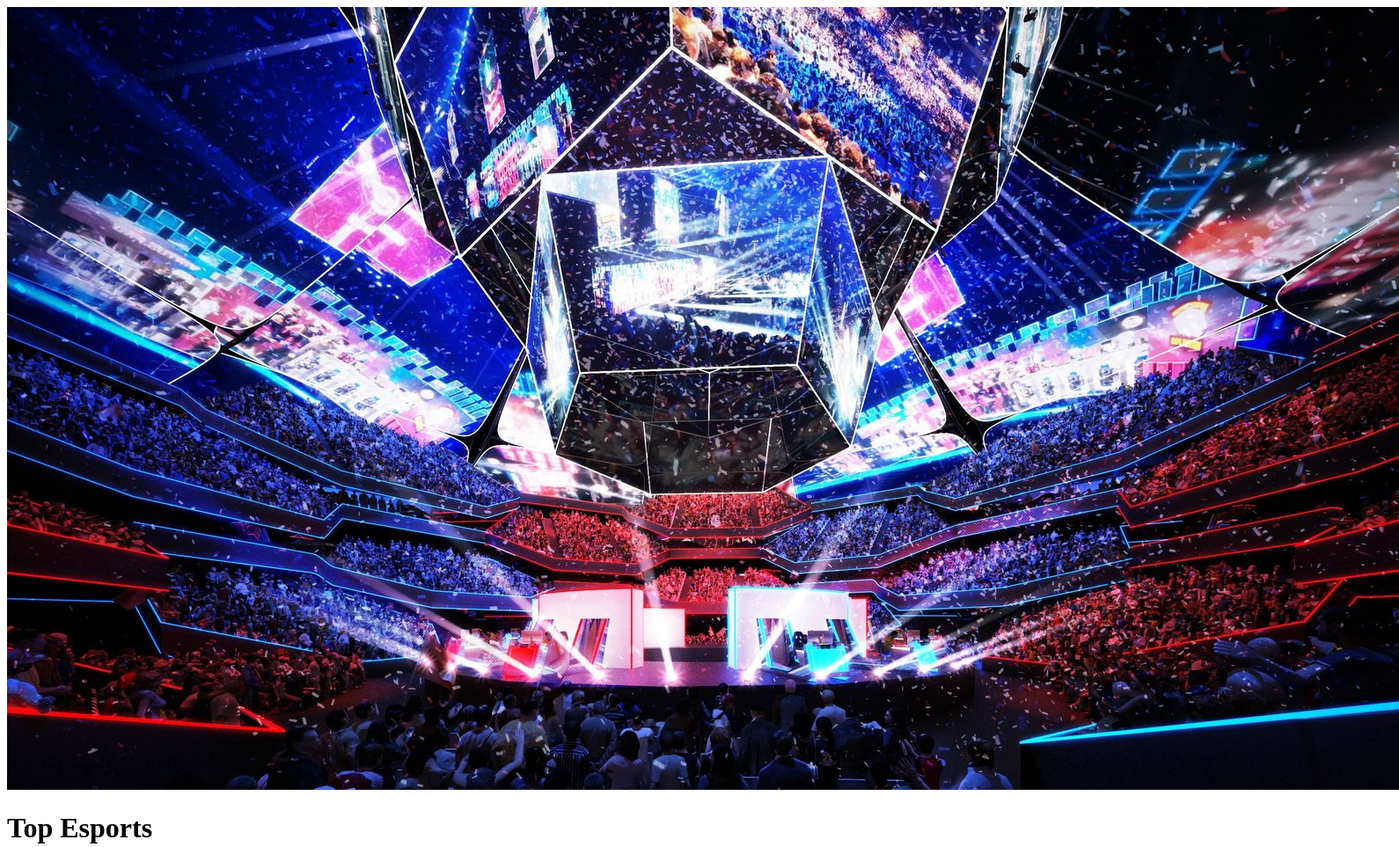
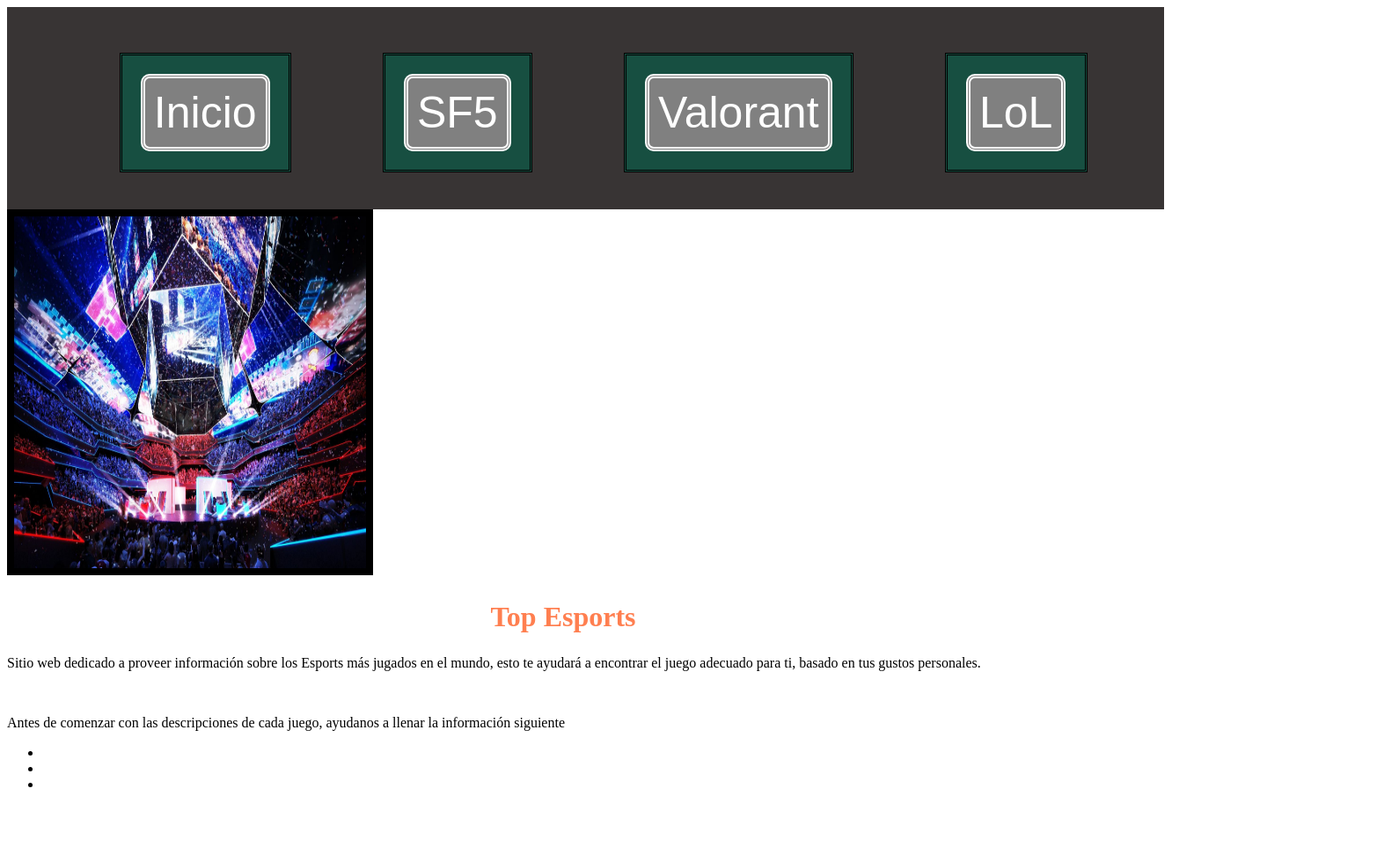
Before and after one commit to Zelyssara/topesports, a plain HTML site: page index.html in a window 1280 px wide. Shown: the top 963 px of the page at 88% size, 1590 px wide, since content can reach past the window. After the commit the page ends 917 px from the top, so only its background shows below. Drawn offline with Linux system fonts and the light colour scheme.

Commit message:
ultimos cambios

```diff
--- a/index.html
+++ b/index.html
@@ -4,12 +4,29 @@
     <meta charset="UTF-8">
     <meta name="viewport" content="width=device-width, initial-scale=1.0">
     <title>Top Esports</title>
+    <link rel="stylesheet" href="style.css">
+
 </head>
 <body>
 
-    <img src="/Esports header.jpg" alt="imagen"/>
 
-    <h1> <strong>Top Esports</strong></h1>
+    <nav id="navega">
+        <ul>
+            <li><a href=index.html>Inicio</a></li>
+            <li><a href=streetfighter.html>SF5</a></li>
+            <li><a href=valorant.html>Valorant</a></li>
+            <li><a href=leagueoflegends.html>LoL</a></li>
+
+        </ul>
+
+    </nav>
+
+
+</nav>
+    <img src="/Esports header.jpg" alt="imagen" style="width: 400px;"/>
+
+    <h1>Top Esports</h1>
+
 
     <p> Sitio web dedicado a proveer información sobre los Esports más jugados en el mundo, esto te ayudará a
         encontrar el juego adecuado para ti, basado en tus gustos personales.
@@ -26,4 +43,6 @@
 </nav>
 
 </body>
+
+
 </html>
--- /dev/null
+++ b/style.css
@@ -0,0 +1,54 @@
+img{
+
+        height: 400px;
+        width: 400%;
+        padding: 0.50rem;
+        display: absolute;
+        background-color: black;
+    }
+
+h1{
+    text-align: center;
+    color:coral;
+    padding: .25rem;
+
+}
+
+#navega{
+    width: 100%;
+    height: 75px 75px;
+    background-color: rgb(56, 52, 52);
+    display: absolute;
+    top: 0px;
+    text-align: center;
+    padding: 1.6rem;
+
+}
+
+#navega li{
+    display: inline-block;
+    list-style: none;
+    margin: 10px 50px 0px 50px;
+    position: relative;
+    background-color: rgba(0, 98, 75, 0.582);
+    font-family: 'Arial';
+    border-style: double;
+    padding: .700rem;
+
+}
+
+#navega a{
+    color: #fff;
+    font-family: 'Arial';
+    background-color: grey;
+    font-size: 50px;
+    color: #fff;
+    text-decoration: double;
+    padding: 10px;
+    border-radius: 10px;
+    border: 5px double white;
+    margin: 10px;
+    display: inline-block;
+
+
+}
```
